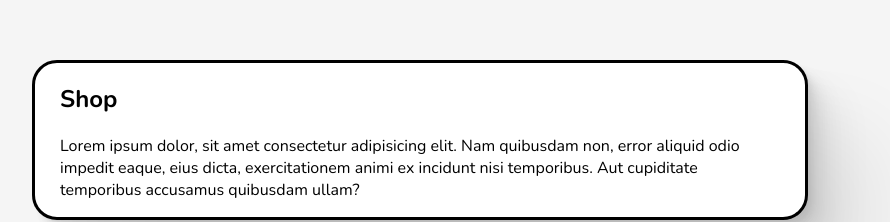
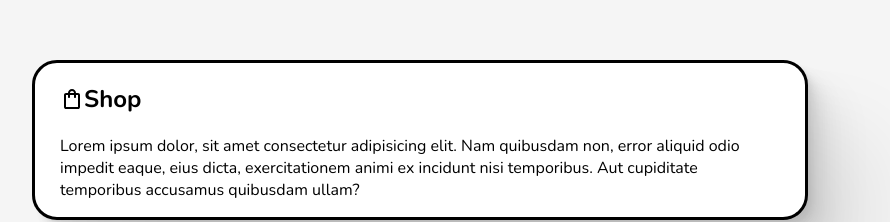
Before and after one commit to law973/pneumatic-v2, a React (Vite) app: page /shop in a window 1280 px wide. Shown: the part 260-482 px from the top of the page, without its empty margins (220-1110 px from the left). Built offline with nearby package versions, Linux system fonts and the light colour scheme.

Commit message:
added shop page header icon

```diff
--- /dev/null
+++ b/src/assets/shopping-bag.component.tsx
@@ -0,0 +1,9 @@
+const ShoppingBag = () => {
+    return (
+        <svg xmlns="http://www.w3.org/2000/svg" viewBox="0 -960 960 960">
+            <path d="M240-80q-33 0-56.5-23.5T160-160v-480q0-33 23.5-56.5T240-720h80q0-66 47-113t113-47q66 0 113 47t47 113h80q33 0 56.5 23.5T800-640v480q0 33-23.5 56.5T720-80H240Zm0-80h480v-480h-80v80q0 17-11.5 28.5T600-520q-17 0-28.5-11.5T560-560v-80H400v80q0 17-11.5 28.5T360-520q-17 0-28.5-11.5T320-560v-80h-80v480Zm160-560h160q0-33-23.5-56.5T480-800q-33 0-56.5 23.5T400-720ZM240-160v-480 480Z"/>
+        </svg>
+    );
+};
+
+export default ShoppingBag;
--- a/src/routes/shop/shop.component.tsx
+++ b/src/routes/shop/shop.component.tsx
@@ -1,12 +1,18 @@
 import { ShopContainer } from "./shop.styles";
+
 import Card from "../../components/card/card.component";
 import { CARD_TYPE_CLASSES } from "../../components/card/card.component";
+
+import Header from "../../components/header/header.component";
+import { HEADER_TYPE_CLASSES } from "../../components/header/header.component";
+
+import ShoppingBag from "../../assets/shopping-bag.component";
 
 const Shop = () => {
     return (
         <ShopContainer>
             <Card cardType={CARD_TYPE_CLASSES.shop}>
-                <h1>Shop</h1>
+                <Header headerType={HEADER_TYPE_CLASSES.primary}><ShoppingBag/>Shop</Header>
                 <p>Lorem ipsum dolor, sit amet consectetur adipisicing elit. Nam quibusdam non, error aliquid odio impedit eaque, eius dicta, exercitationem animi ex incidunt nisi temporibus. Aut cupiditate temporibus accusamus quibusdam ullam?</p>
             </Card>
         </ShopContainer>
```
